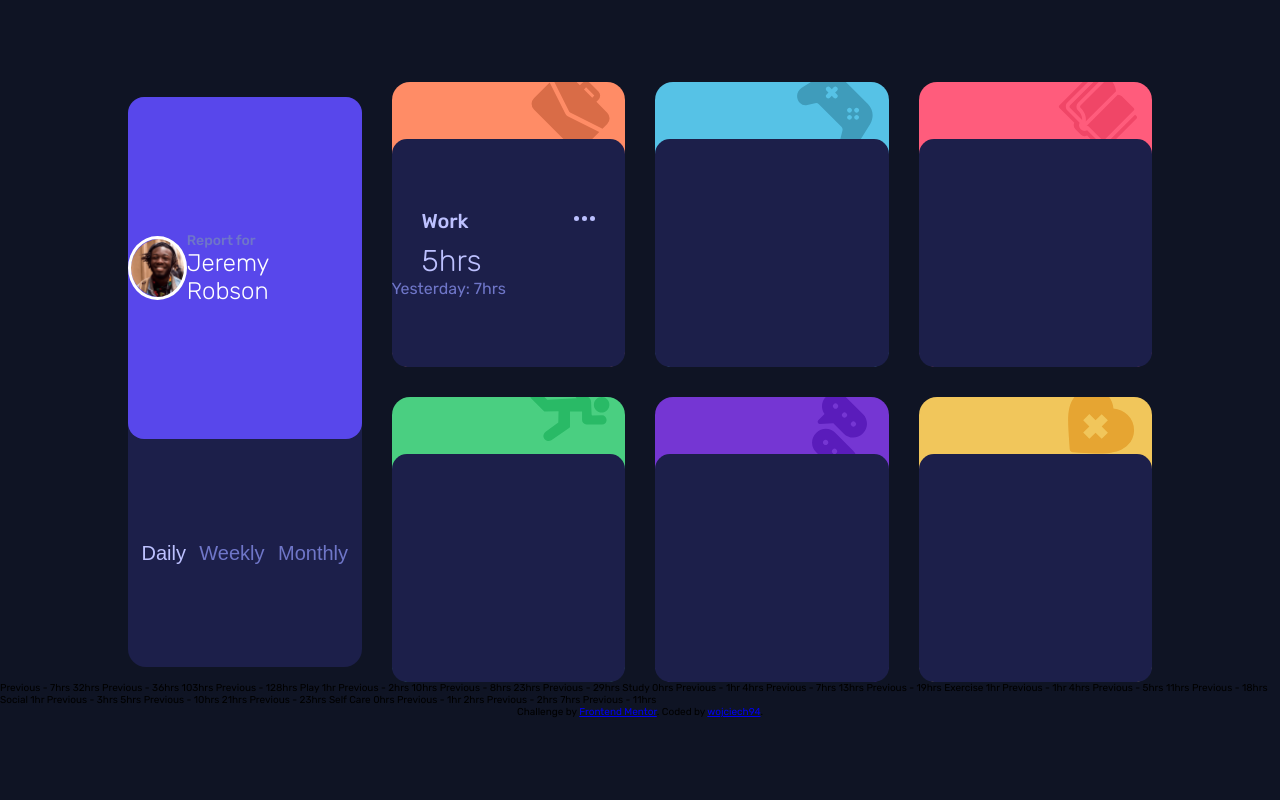
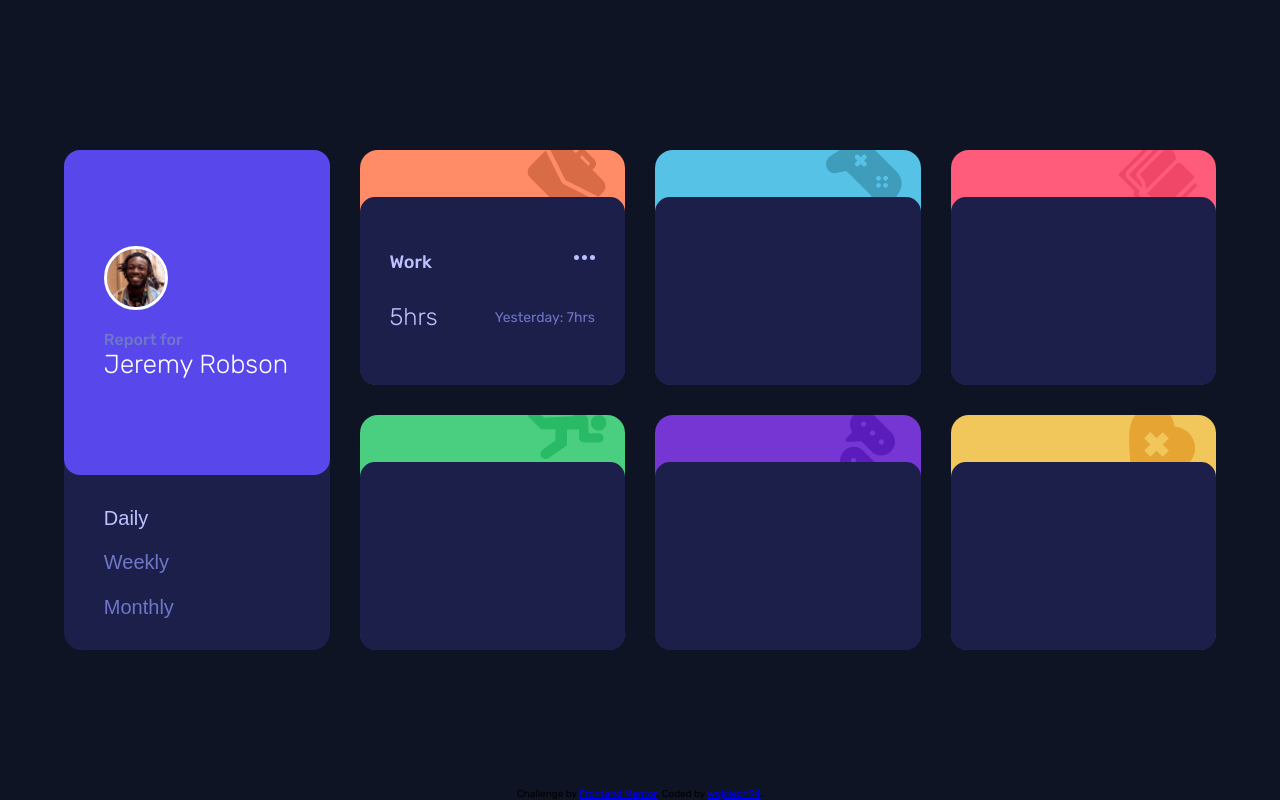
Before and after one commit to wojciech94/Time-Tracking-Dashboard, a website: page index.html in a window 1280 px wide. Drawn offline with Linux system fonts and the light colour scheme.

Commit message:
Prepared desktop designs

```diff
--- a/index.html
+++ b/index.html
@@ -26,14 +26,14 @@
         </div>
       </div>
       <div class="main-panel--timeframe">
-        <div class="main-panel--timeframe main-panel--timeframe-day">
-          <button class="btn-active main-panel--timeframe-btn">Daily</button>
+        <div class="main-panel--timeframe-global main-panel--timeframe-day">
+          <button class="btn-active main-panel--timeframe-global-btn">Daily</button>
         </div>
-        <div class="main-panel--timeframe main-panel--timeframe-week">
-          <button class="main-panel--timeframe-btn">Weekly</button>
+        <div class="main-panel--timeframe-global main-panel--timeframe-week">
+          <button class="main-panel--timeframe-global-btn">Weekly</button>
         </div>
-        <div class="main-panel--timeframe main-panel--timeframe-month">
-          <button class="main-panel--timeframe-btn">Monthly</button>
+        <div class="main-panel--timeframe-global main-panel--timeframe-month">
+          <button class="main-panel--timeframe-global-btn">Monthly</button>
         </div>
       </div>
     </div>
@@ -60,95 +60,11 @@
     <div class="panel self-care-panel">
       <div class="panel--foreground"></div>
     </div>
-
   </main>
-  <!-- daily -->
-  Previous - 7hrs
-  <!-- daily -->
-  32hrs
-  <!-- weekly -->
-  Previous - 36hrs
-  <!-- weekly -->
-  103hrs
-  <!-- monthly -->
-  Previous - 128hrs
-  <!-- monthly -->
-
-  Play
-  1hr
-  <!-- daily -->
-  Previous - 2hrs
-  <!-- daily -->
-  10hrs
-  <!-- weekly -->
-  Previous - 8hrs
-  <!-- weekly -->
-  23hrs
-  <!-- monthly -->
-  Previous - 29hrs
-  <!-- monthly -->
-
-  Study
-  0hrs
-  <!-- daily -->
-  Previous - 1hr
-  <!-- daily -->
-  4hrs
-  <!-- weekly -->
-  Previous - 7hrs
-  <!-- weekly -->
-  13hrs
-  <!-- monthly -->
-  Previous - 19hrs
-  <!-- monthly -->
-
-  Exercise
-  1hr
-  <!-- daily -->
-  Previous - 1hr
-  <!-- daily -->
-  4hrs
-  <!-- weekly -->
-  Previous - 5hrs
-  <!-- weekly -->
-  11hrs
-  <!-- monthly -->
-  Previous - 18hrs
-  <!-- monthly -->
-
-  Social
-  1hr
-  <!-- daily -->
-  Previous - 3hrs
-  <!-- daily -->
-  5hrs
-  <!-- weekly -->
-  Previous - 10hrs
-  <!-- weekly -->
-  21hrs
-  <!-- monthly -->
-  Previous - 23hrs
-  <!-- monthly -->
-
-  Self Care
-  0hrs
-  <!-- daily -->
-  Previous - 1hr
-  <!-- daily -->
-  2hrs
-  <!-- weekly -->
-  Previous - 2hrs
-  <!-- weekly -->
-  7hrs
-  <!-- monthly -->
-  Previous - 11hrs
-  <!-- monthly -->
-
-
-  <div class="attribution">
+  <footer class="attribution">
     Challenge by <a href="https://www.frontendmentor.io?ref=challenge" target="_blank">Frontend Mentor</a>.
     Coded by <a href="#">wojciech94</a>.
-  </div>
+  </footer>
   <script src="./src/js/main.js"></script>
 </body>
 
--- a/src/css/style.css
+++ b/src/css/style.css
@@ -72,7 +72,7 @@ body .wrapper .panel--foreground-time {
   font-size: 3rem;
   font-weight: 300;
   color: hsl(236deg, 100%, 87%);
-  width: 50%;
+  width: 40%;
 }
 body .wrapper .panel--foreground-previous-time {
   padding-right: 30px;
@@ -123,14 +123,14 @@ body .wrapper .main-panel--timeframe {
   justify-content: space-evenly;
   align-items: center;
 }
-body .wrapper .main-panel--timeframe-btn {
+body .wrapper .main-panel--timeframe-global-btn {
   color: hsl(235deg, 45%, 61%);
   background: none;
   font-size: 2rem;
   border: 0;
   transition: color 0.3s;
 }
-body .wrapper .main-panel--timeframe-btn:hover {
+body .wrapper .main-panel--timeframe-global-btn:hover {
   cursor: pointer;
   color: hsl(246deg, 80%, 60%);
 }
@@ -162,7 +162,7 @@ body .wrapper .self-care-panel {
   background-image: url("../img/icon-self-care.svg");
 }
 body .attribution {
-  position: relative;
+  position: absolute;
   bottom: 0;
 }
 
@@ -173,10 +173,109 @@ body .attribution {
   }
   body .wrapper {
     display: grid;
-    width: 80%;
+    width: 90%;
     height: 100%;
     max-height: 600px;
     max-width: 1200px;
+    grid-template-columns: 1fr 1fr 1fr;
+    grid-template-rows: 1fr 1fr 1fr;
+    gap: 20px;
+  }
+  body .wrapper .panel {
+    height: 100%;
+    width: 100%;
+  }
+  body .wrapper .panel--foreground-title {
+    font-size: 1.8rem;
+    margin-bottom: 15px;
+    margin-left: 20px;
+  }
+  body .wrapper .panel--foreground-edit {
+    margin-bottom: 20px;
+    margin-right: 20px;
+  }
+  body .wrapper .panel--foreground-time {
+    padding-left: 20px;
+    font-size: 2.4rem;
+    width: 40%;
+  }
+  body .wrapper .panel--foreground-previous-time {
+    padding-right: 20px;
+    font-size: 1.4rem;
+  }
+  body .wrapper .main-panel {
+    grid-column: 1/2;
+    grid-row: 1/3;
+  }
+  body .wrapper .main-panel--report {
+    height: 65%;
+    justify-content: center;
+    align-items: flex-start;
+    flex-direction: column;
+  }
+  body .wrapper .main-panel--report-img {
+    margin-left: 15%;
+    margin-bottom: 20px;
+  }
+  body .wrapper .main-panel--report-text {
+    padding-left: 15%;
+  }
+  body .wrapper .main-panel--report-text p {
+    font-size: 1.6rem;
+    color: hsl(235deg, 45%, 61%);
+    font-weight: 500;
+  }
+  body .wrapper .main-panel--report-text h1 {
+    color: #fff;
+    font-size: 2.6rem;
+    font-weight: 300;
+  }
+  body .wrapper .main-panel--timeframe {
+    height: 35%;
+    padding: 10px 15%;
+    flex-direction: column;
+    align-items: flex-start;
+  }
+  body .wrapper .work-panel {
+    grid-column-start: 2;
+    grid-column-end: 3;
+    grid-row-start: 1;
+    grid-row-end: 2;
+  }
+  body .wrapper .play-panel {
+    grid-column-start: 3;
+    grid-column-end: 4;
+    grid-row-start: 1;
+    grid-row-end: 2;
+  }
+  body .wrapper .study-panel {
+    grid-column-start: 2;
+    grid-column-end: 3;
+    grid-row-start: 2;
+    grid-row-end: 3;
+  }
+  body .wrapper .exercise-panel {
+    grid-column-start: 3;
+    grid-column-end: 4;
+    grid-row-start: 2;
+    grid-row-end: 3;
+  }
+  body .wrapper .social-panel {
+    grid-column-start: 2;
+    grid-column-end: 3;
+    grid-row-start: 3;
+    grid-row-end: 4;
+  }
+  body .wrapper .self-care-panel {
+    grid-column-start: 3;
+    grid-column-end: 4;
+    grid-row-start: 3;
+    grid-row-end: 4;
+  }
+}
+@media (min-width: 1200px) {
+  body .wrapper {
+    max-height: 500px;
     grid-template-columns: 1fr 1fr 1fr 1fr;
     grid-template-rows: 1fr 1fr;
     gap: 30px;
@@ -185,8 +284,27 @@ body .attribution {
     height: 100%;
     width: 100%;
   }
+  body .wrapper .panel--foreground-title {
+    font-size: 1.8rem;
+    margin-bottom: 30px;
+    margin-left: 30px;
+  }
+  body .wrapper .panel--foreground-edit {
+    margin-bottom: 40px;
+    margin-right: 30px;
+  }
+  body .wrapper .panel--foreground-time {
+    padding-left: 30px;
+    font-size: 2.4rem;
+    width: 40%;
+  }
+  body .wrapper .panel--foreground-previous-time {
+    padding-right: 30px;
+    font-size: 1.4rem;
+  }
   body .wrapper .main-panel {
-    height: 570px;
+    height: 500px;
+    margin: 0;
     grid-column: 1/2;
     grid-row: 1/3;
   }
```
Also changed, not shown: 1 other file.
